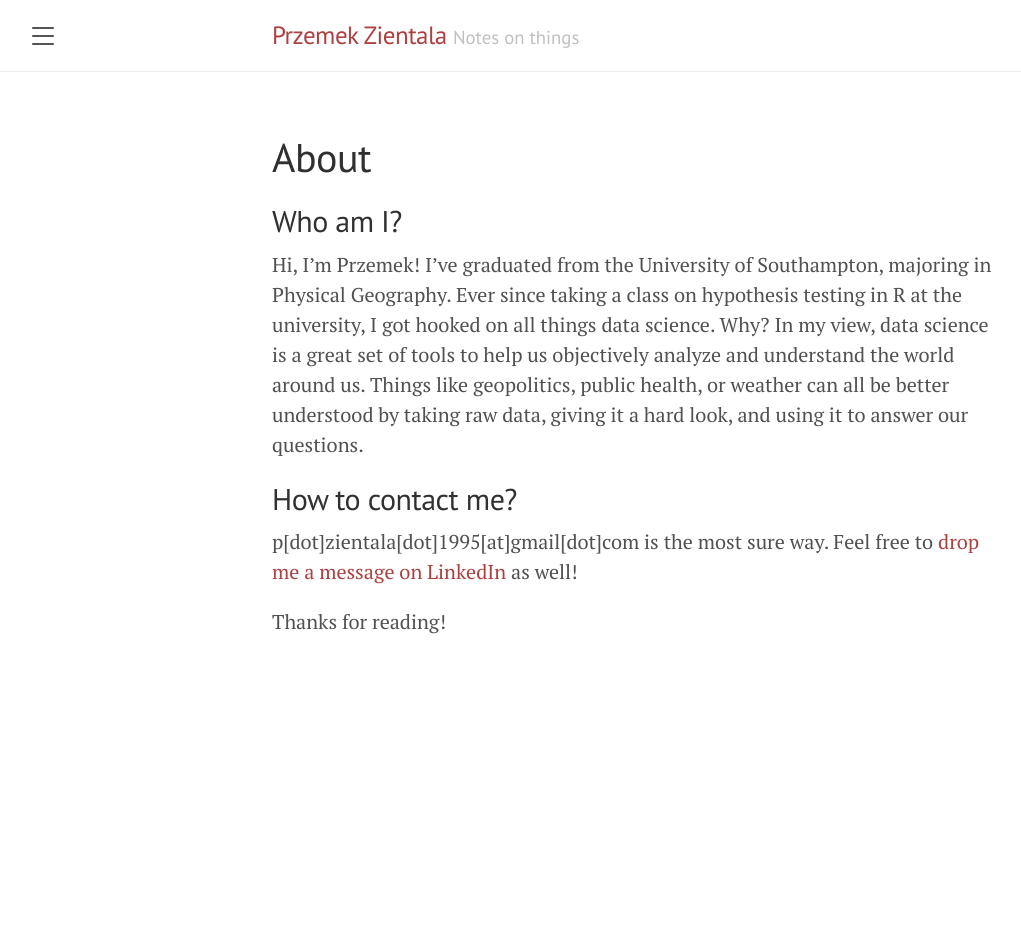
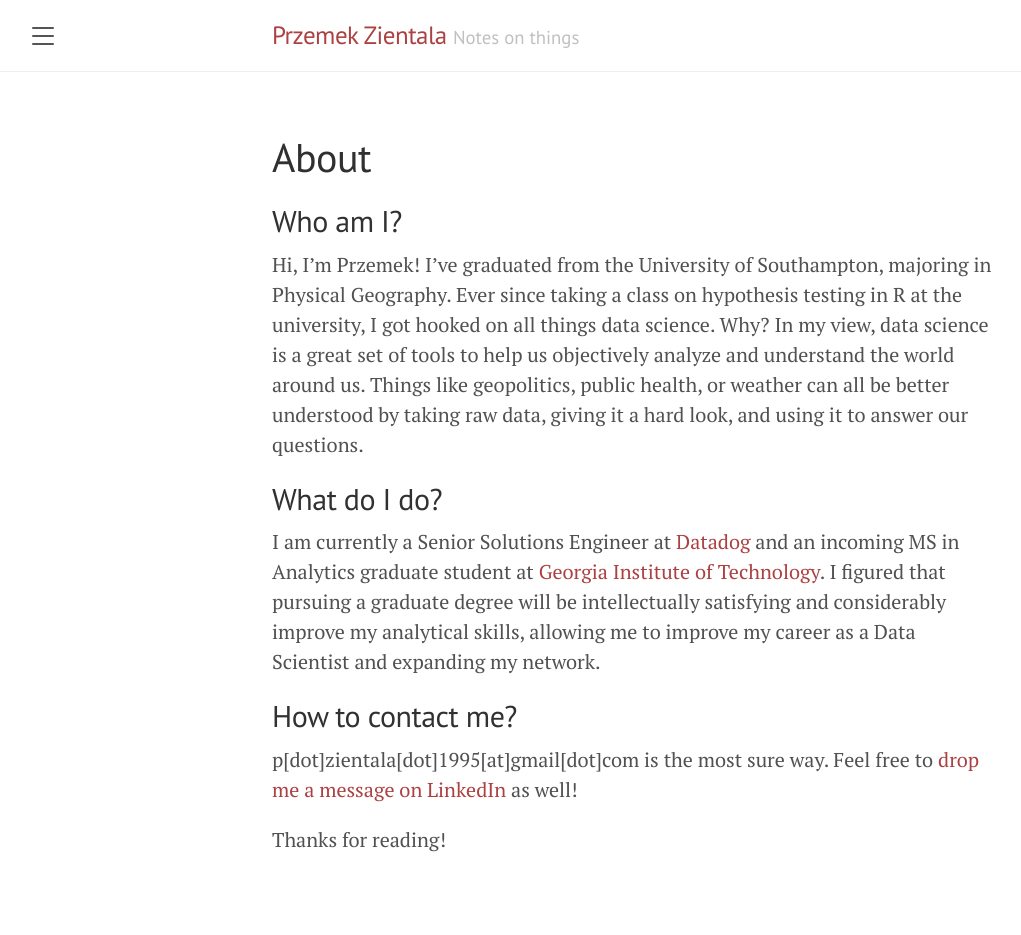
Before and after one commit to slazien/slazien.github.io, a Jekyll site: the page built from about.md, in a window 1280 px wide. Shown: the whole page, without its empty margins (8-1029 px from the left). Built offline with Jekyll 4.4.1, drawn with Linux system fonts in a browser that asks for light colours; before the commit the page ends 900 px from its top, so only the background shows below that.

Commit message:
lots of small changes

```diff
--- a/about.md
+++ b/about.md
@@ -6,6 +6,9 @@ title: About
 ## Who am I?
 Hi, I'm Przemek! I've graduated from the University of Southampton, majoring in Physical Geography. Ever since taking a class on hypothesis testing in R at the university, I got hooked on all things data science. Why? In my view, data science is a great set of tools to help us objectively analyze and understand the world around us. Things like geopolitics, public health, or weather can all be better understood by taking raw data, giving it a hard look, and using it to answer our questions.
 
+## What do I do?
+I am currently a Senior Solutions Engineer at [Datadog](https://www.datadoghq.com/) and an incoming MS in Analytics graduate student at [Georgia Institute of Technology](https://www.analytics.gatech.edu/). I figured that pursuing a graduate degree will be intellectually satisfying and considerably improve my analytical skills, allowing me to improve my career as a Data Scientist and expanding my network.
+
 ## How to contact me?
 p[dot]zientala[dot]1995[at]gmail[dot]com is the most sure way. Feel free to [drop me a message on LinkedIn](https://www.linkedin.com/in/pzientala/) as well!
 
```
Also changed, not shown: 7 other files.
